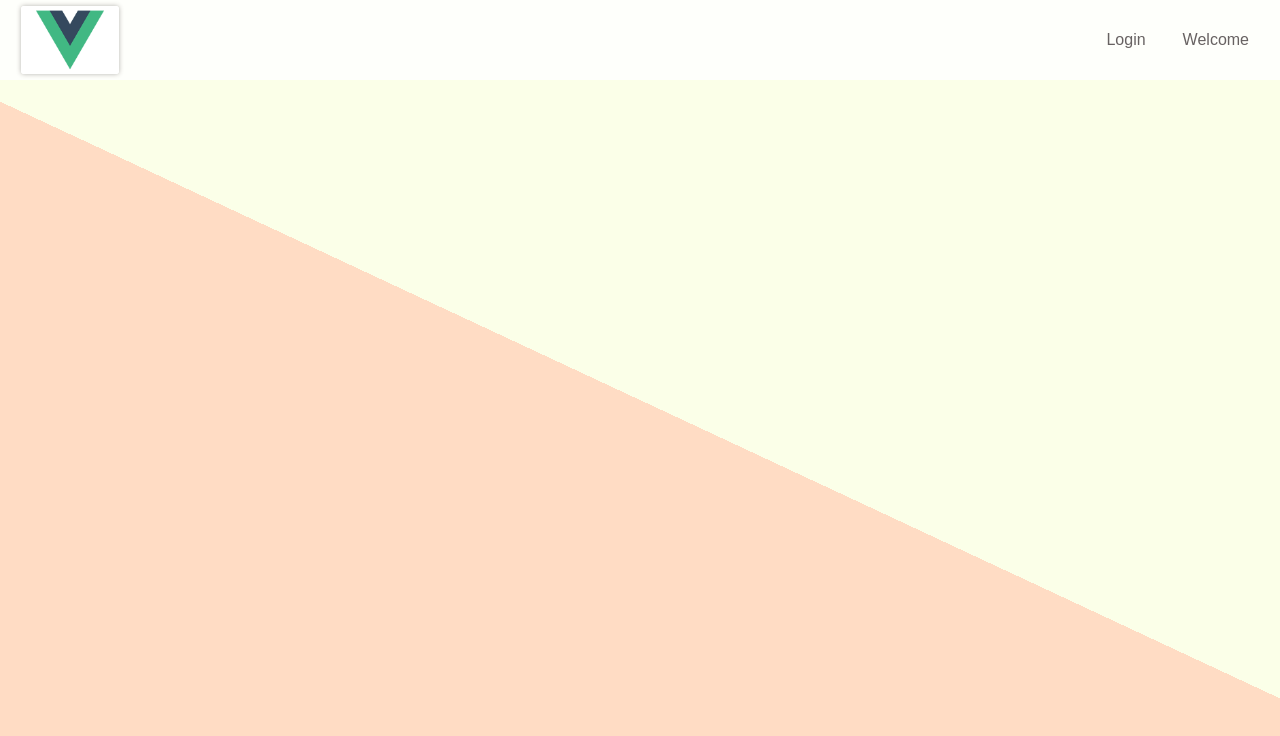
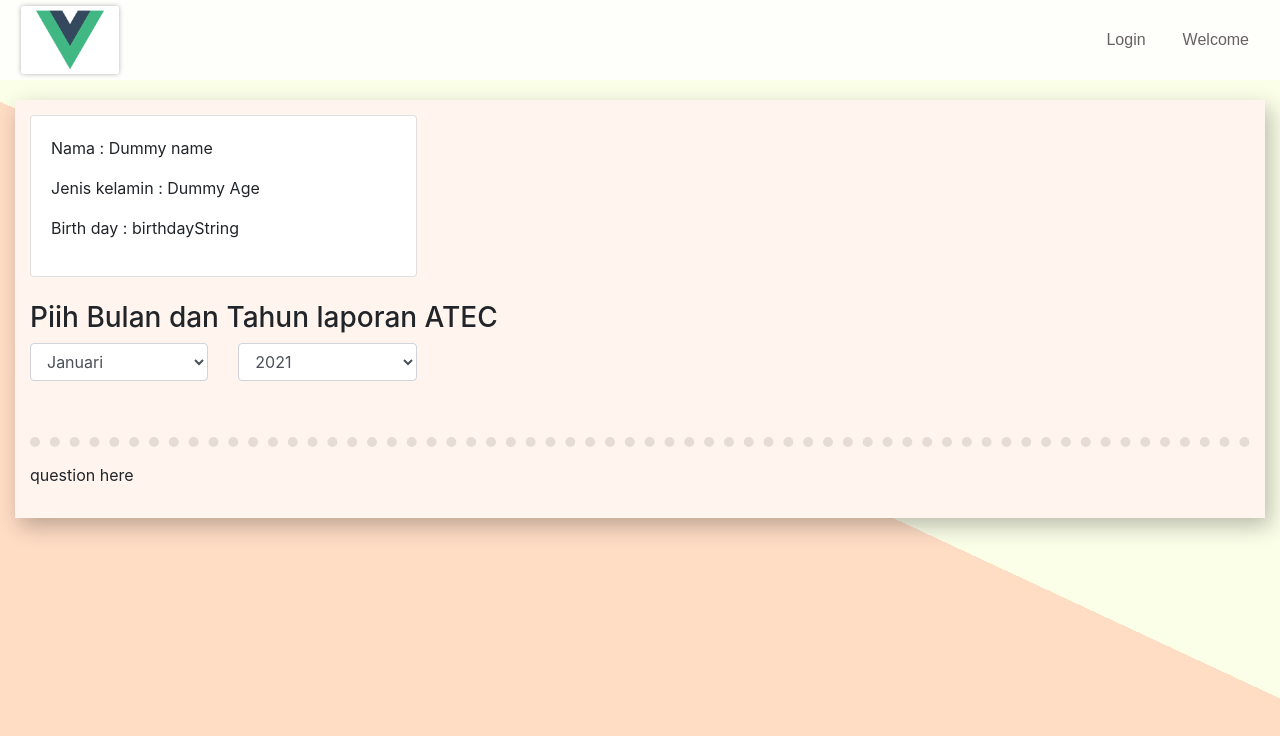
Before and after one commit to alansarluv/superkid-client, a Vue app: page /atec/form in a window 1280 px wide. Shown: the top 736 px of the page. Built offline with nearby package versions, Linux system fonts and the light colour scheme.

Commit message:
setup page form atec

```diff
--- /dev/null
+++ b/src/components/atec/Form.vue
@@ -0,0 +1,61 @@
+<template>
+  <div class="container-fluid mt-100">
+    <div class="scrollable-box">
+      <form action="/atec/form-report" method="POST">
+        <input type="hidden" name="_csrf" value="<%= csrfToken %>">
+        <input type="hidden" name="kidName" value="<%= kids[0].name %>">
+        <div class="row">
+          <div class="col col-12 mb-4">
+            <div class="row mb-4">
+              <div class="col-md-12 col-lg-6 col-xl-4">
+                <div class="card">
+                  <div class="card-body">
+                    <p>Nama : Dummy name</p>
+                    <p>Jenis kelamin : Dummy Age</p>
+                    <p>Birth day : birthdayString</p>
+                    <input type="hidden" class="available-report-date" value="<%= listReportMonthYear %>">
+                  </div>
+                </div>
+              </div>
+            </div>
+            <h3>Piih Bulan dan Tahun laporan ATEC</h3>
+            <div class="row">
+              <div class="col-md-12 col-lg-3 col-xl-2 mb-3">
+                <select name="atecMonth" class="form-control jc-auto-select jc-check-available-monthyear" data-type-auto="month">
+                  <option value="00">Januari</option>
+                  <option value="01">Februari</option>
+                  <option value="02">Maret</option>
+                  <option value="03">April</option>
+                  <option value="04">Mei</option>
+                  <option value="05">Juni</option>
+                  <option value="06">Juli</option>
+                  <option value="07">Agustus</option>
+                  <option value="08">September</option>
+                  <option value="09">Oktober</option>
+                  <option value="10">November</option>
+                  <option value="11">Desember</option>
+                </select>
+              </div>
+              <div class="col-md-12 col-lg-3 col-xl-2 mb-3">
+                <select name="atecYear" class="form-control jc-auto-select jc-check-available-monthyear" data-type-auto="year">
+                  <option value="2021">2021</option>
+                  <option value="2020">2020</option>
+                  <option value="2019">2019</option>
+                  <option value="2018">2018</option>
+                  <option value="2017">2017</option>
+                  <option value="2016">2016</option>
+                </select>
+              </div>
+            </div>
+          </div>
+        </div>
+        <hr class="separator">
+        <div class="row atec-form-style">
+          <div class="col-sm-12 col-md-10 col-lg-8">
+            <p>question here</p>
+          </div>
+        </div>
+      </form>
+    </div>
+  </div>
+</template>
--- a/src/routes.js
+++ b/src/routes.js
@@ -4,10 +4,12 @@ import Reset from './components/auth/Reset.vue';
 import Signup from './components/auth/Signup.vue';
 import NewPassword from './components/auth/NewPassword.vue';
 import AtecIndex from './components/atec/Index.vue';
+import AtecForm from './components/atec/Form.vue';
 
 export const routes = [
   { path: '/', component: Dashboard },
   { path: '/atec', component: AtecIndex },
+  { path: '/atec/form', component: AtecForm },
   { path: '/login', component: Login },
   { path: '/reset', component: Reset },
   { path: '/signup', component: Signup },
```
